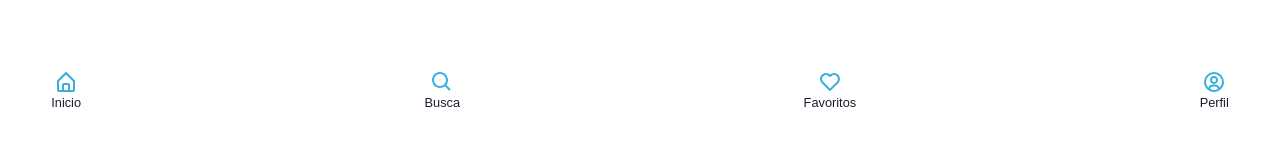
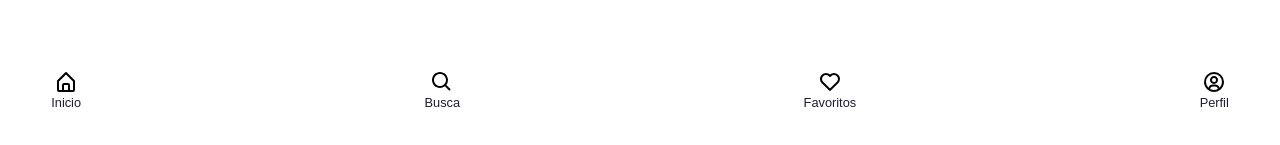
Before and after one commit to LuannZeiro/CP5-Frontend-main, a Next.js app in the folder CP5-Frontend-main/: page / in a window 1280 px wide. Shown: the part 653-798 px from the top of the page. Built offline with nearby package versions, Linux system fonts and the light colour scheme; no server answers.

Commit message:
Deixei tudo preto

```diff
--- a/CP5-Frontend-main/src/components/Menu/Menu.tsx
+++ b/CP5-Frontend-main/src/components/Menu/Menu.tsx
@@ -8,25 +8,25 @@ export const Menu = () => {
         <StyledNav>
             <StyledUl>
                 <StyledLi>
-                    <BiHomeAlt size="1.5rem" color="#38aede" />
+                    <BiHomeAlt size="1.5rem" color="#000000" />
                     <StyledLink href={'/'}>
                         Inicio
                     </StyledLink>
                 </StyledLi>
                 <StyledLi>
-                    <BiSearch size="1.5rem" color="#38aede" />
+                    <BiSearch size="1.5rem" color="#000000" />
                     <StyledLink href={'/busca'}>
                         Busca
                     </StyledLink>
                 </StyledLi>
                 <StyledLi>
-                    <BiHeart size="1.5rem" color="#38aede" />
+                    <BiHeart size="1.5rem" color="#000000" />
                     <StyledLink href={'/favoritos'}>
                         Favoritos
                     </StyledLink>
                 </StyledLi>
                 <StyledLi>
-                    <BiUserCircle size="1.5rem" color="#38aede" />
+                    <BiUserCircle size="1.5rem" color="#000000" />
                     <StyledLink href={'/perfil'}>
                         Perfil
                     </StyledLink>
```
